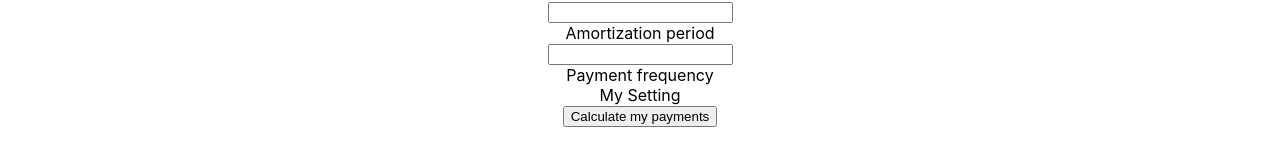
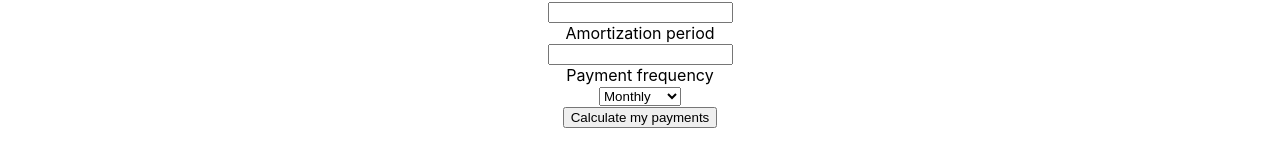
Before and after one commit to AbhilashPaul/SensibleHousing, a React (Create React App) app in the folder react-mortgagecalc/: page / in a window 1280 px wide. Shown: the part 161-328 px from the top of the page. Built offline with nearby package versions, Linux system fonts and the light colour scheme.

Commit message:
Dropdown.js removed

```diff
--- a/react-mortgagecalc/src/components/CalculateForm.js
+++ b/react-mortgagecalc/src/components/CalculateForm.js
@@ -1,5 +1,4 @@
 import React, { Component } from 'react'
-import Dropdown from './Dropdown'
 
 //class rce
 class CalculateForm extends Component {
@@ -74,8 +73,12 @@ class CalculateForm extends Component {
                     <div>
                         <label>{this.state.payment}</label>
                     </div>
-                    <div style={{display: 'flex', justifyContent: 'center'}} >
-                        <Dropdown />
+                    <div>
+                    <select>
+                        <option value="grapefruit">Weekly</option>
+                        <option value="lime">Bi-Weekly</option>
+                        <option selected value="coconut">Monthly</option>
+                    </select>
                     </div>
                     <div>
                         <button>Calculate my payments</button>
--- a/react-mortgagecalc/src/components/Dropdown.js
+++ /dev/null
@@ -1,55 +0,0 @@
-import React, { Component } from 'react'
-
-class Dropdown extends Component {
-
-    constructor(props) {
-        super(props)
-
-        this.state = {
-             displayMenu: false
-        }
-        this.showDropdownMenu = this.showDropdownMenu.bind(this)
-        this.hideDropdownMenu = this.hideDropdownMenu.bind(this)
-    }
-
-    showDropdownMenu(event) {
-        event.preventDefault();
-        this.setState({ displayMenu: true }, () => {
-        document.addEventListener('click', this.hideDropdownMenu);
-        });
-      }
-
-      hideDropdownMenu() {
-        this.setState({ displayMenu: false }, () => {
-          document.removeEventListener('click', this.hideDropdownMenu);
-        });
-
-      }
-
-
-    render() {
-        return (
-
-
-                <div  className="dropdown" style = {{background:"white",width:"200px"}} >
-                <div className="button" onClick={this.showDropdownMenu}> My Setting </div>
-
-                { this.state.displayMenu ? (
-                <ul>
-                    <li>Weekly</li>
-                    <li>Bi-weekly</li>
-                    <li>Monthly</li>
-                </ul>
-                ):
-                (
-                null
-                )
-                }
-                    </div>
-                );
-
-
-    }
-}
-
-export default Dropdown
```
